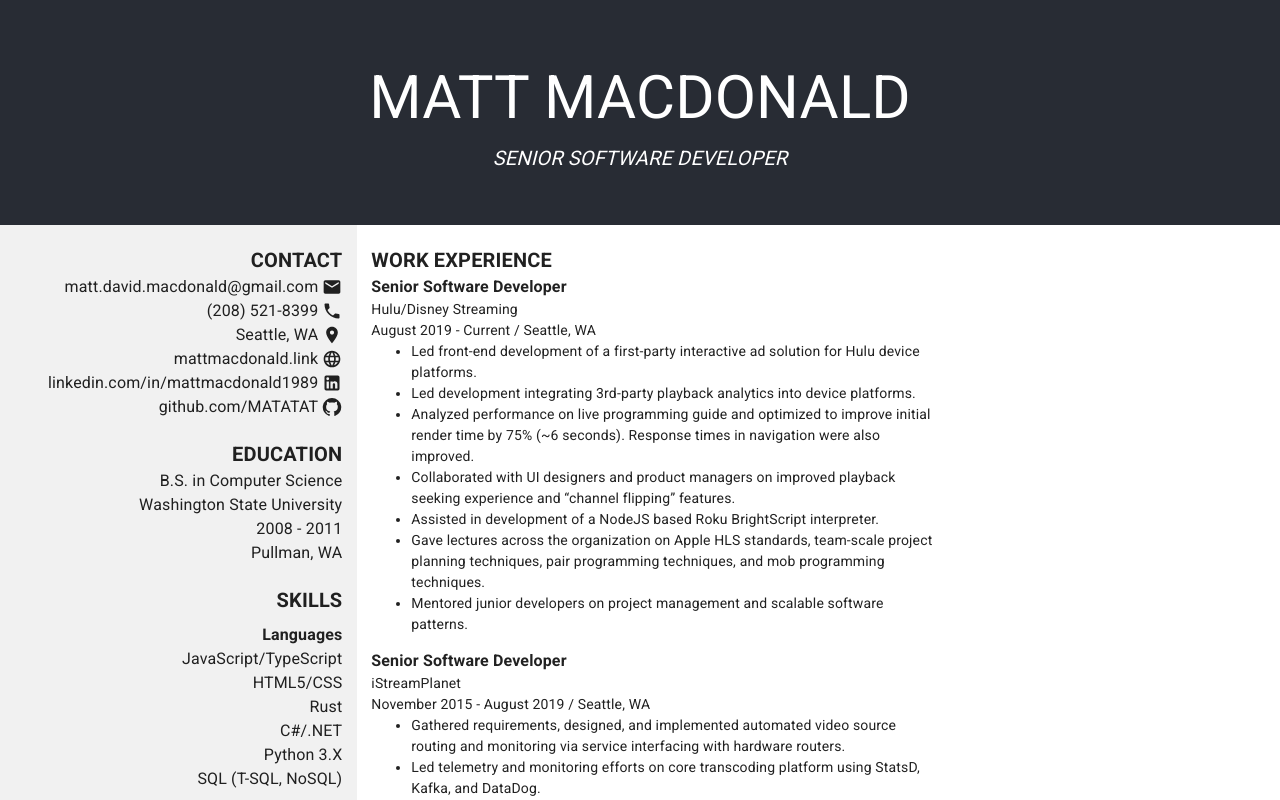
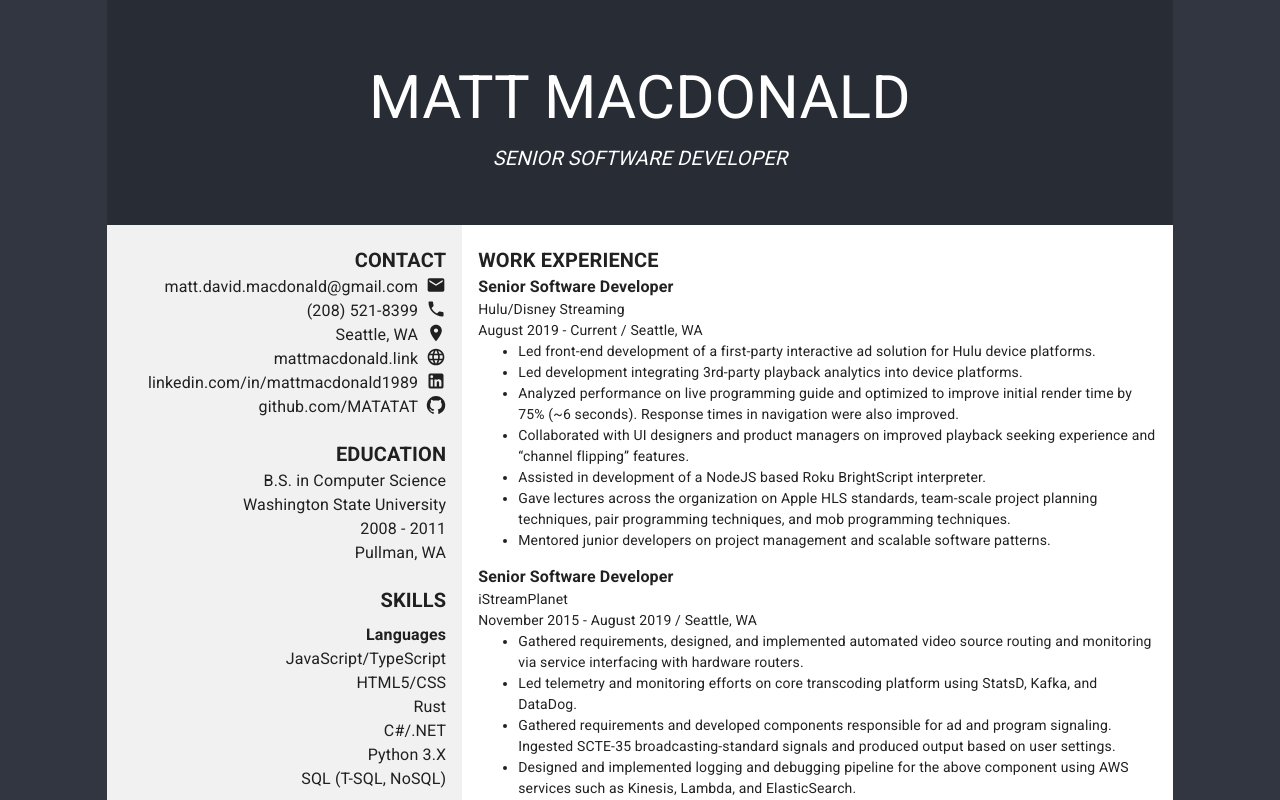
Before and after one commit to MATATAT/resume, a React (Create React App) app: page / in a window 1280 px wide. Shown: the top 800 px of the page. Built offline with nearby package versions, Linux system fonts and the light colour scheme.

Commit message:
Experimenting with converting to MaterialUI

```diff
--- a/src/App.tsx
+++ b/src/App.tsx
@@ -1,25 +1,27 @@
 import { Resume } from './types';
 import Header from './Header';
 
-import SideBar from './SideBar';
-import MainExperience from './MainExperience';
-
 import './App.css'
+import { Grid, Stack } from '@mui/material';
+import Body from './Body';
 
 export default function App(props: Resume) {
     return (
-        <div className='App'>
-            <Header
-                name={props.name}
-                title={props.title} />
-            <div className='App-main'>
-                <SideBar
+        <Grid container sx={{
+            bgcolor: '#313641'
+        }}>
+            <Grid item xs={0} sm={1} />
+            <Grid item xs={12} sm={10} >
+                <Header
+                    name={props.name}
+                    title={props.title} />
+                <Body
                     contact={props.contact}
+                    qualifications={props.qualifications}
                     education={props.education}
-                    qualifications={props.qualifications} />
-                <MainExperience
                     experience={props.experience} />
-            </div>
-        </div>
+            </Grid>
+            <Grid item xs={0} sm={1} />
+        </Grid>
     );
 }
--- /dev/null
+++ b/src/Body.tsx
@@ -0,0 +1,31 @@
+import { Grid, Stack } from "@mui/material";
+import MainExperience from "./MainExperience";
+import SideBar from "./SideBar";
+import { Contact, Institution, Qualification } from "./types";
+
+export interface BodyInfo {
+    contact: Contact,
+    education: Institution,
+    qualifications: Array<Qualification>,
+    experience: Array<Institution>
+}
+
+export default function Body(props: BodyInfo) {
+    return (
+        <Grid container flexWrap="wrap-reverse" sx={{
+            bgcolor: 'white',
+            paddingBottom: 15
+        }}>
+            <Grid item lg={4} xs={12}>
+                <SideBar
+                    contact={props.contact}
+                    education={props.education}
+                    qualifications={props.qualifications} />
+            </Grid>
+            <Grid item lg={8} xs={12}>
+                <MainExperience
+                    experience={props.experience} />
+            </Grid>
+        </Grid>
+    );
+}
--- a/src/Header.css
+++ b/src/Header.css
@@ -12,6 +12,8 @@
     text-align: center;
     font-size: 60px;
     text-transform: uppercase;
+    padding-left: 15px;
+    padding-right: 15px;
 }
 
 .Header-subtitle {
--- a/src/MainExperience.tsx
+++ b/src/MainExperience.tsx
@@ -1,13 +1,23 @@
 import { Institution } from "./types";
 
 import './MainExperience.css'
+import { Box } from "@mui/material";
 
 export default function MainExperience(props: { experience: Array<Institution> }) {
     return (
-        <div className="MainExperience">
+        <Box sx={{
+            fontSize: 14,
+            bgcolor: 'white',
+            paddingLeft: 2,
+            paddingRight: 2
+        }}>
             <div className="MainExperience-title">Work Experience</div>
             {props.experience.map(buildExperienceBlock)}
-        </div>
+        </Box>
+        // <div className="MainExperience">
+        //     <div className="MainExperience-title">Work Experience</div>
+        //     {props.experience.map(buildExperienceBlock)}
+        // </div>
     );
 }
 
--- a/src/SideBar.css
+++ b/src/SideBar.css
@@ -1,8 +1,8 @@
 .SideBar {
     background-color: #f1f1f1;
     text-align: right;
-    display: flex;
-    flex-direction: column;
+    /* display: flex;
+    flex-direction: column; */
     padding-left: 3em;
 }
 
--- a/src/SideBar.tsx
+++ b/src/SideBar.tsx
@@ -1,4 +1,4 @@
-import { SvgIconTypeMap } from "@mui/material";
+import { Stack, SvgIconTypeMap, useMediaQuery, useTheme } from "@mui/material";
 import { OverridableComponent } from "@mui/material/OverridableComponent";
 import SideBlock from "./SideBlock";
 import { Contact, Institution, Qualification } from "./types";
@@ -11,6 +11,7 @@ import PhoneIcon from '@mui/icons-material/Phone';
 import LocationOnIcon from '@mui/icons-material/LocationOn';
 
 import './SideBar.css';
+import { Box } from "@mui/system";
 
 type IconType = OverridableComponent<SvgIconTypeMap<{}, 'svg'>> & { muiName: string };
 
@@ -23,40 +24,80 @@ interface SideBarProps {
 type RenderFn = () => JSX.Element;
 
 export default function SideBar(props: SideBarProps) {
+    const theme = useTheme();
+    const largeScreen = useMediaQuery(theme.breakpoints.up('lg'));
+
     return (
-        <div className="SideBar">
-            <SideBlock title="Contact" renderer={renderContact(props.contact)} />
+        // <div className="SideBar">
+        //     <SideBlock title="Contact" renderer={renderContact(props.contact)} />
+        //     <SideBlock title="Education" renderer={renderEducation(props.education)} />
+        //     <SideBlock title="Skills" renderer={renderSkills(props.qualifications)} />
+        // </div>
+        <Box sx={{
+            textAlign: (largeScreen) ? 'right' : 'left',
+            bgcolor: '#f1f1f1',
+            paddingRight: 2,
+            paddingLeft: 2
+        }}>
+            <SideBlock title="Contact" renderer={renderContact(props.contact, largeScreen)} />
             <SideBlock title="Education" renderer={renderEducation(props.education)} />
             <SideBlock title="Skills" renderer={renderSkills(props.qualifications)} />
-        </div>
+        </Box>
     );
 }
 
-function renderContact(props: Contact): RenderFn {
+function renderContact(props: Contact, largeScreen: boolean): RenderFn {
     return () => {
         return (
-            <div>
-                <LabelWithIcon url={props.email} icon={EmailIcon} />
-                <LabelWithIcon url={props.phone} icon={PhoneIcon} />
-                <LabelWithIcon url={props.location} icon={LocationOnIcon} />
-                <LabelWithIcon url={props.websites.personal} icon={LanguageIcon} />
-                <LabelWithIcon url={props.websites.linkedIn} icon={LinkedInIcon} />
-                <LabelWithIcon url={props.websites.gitHub} icon={GitHubIcon} />
-            </div>
+            <>
+                <LabelWithIcon url={props.email} icon={EmailIcon} largeScreen={largeScreen} />
+                <LabelWithIcon url={props.phone} icon={PhoneIcon} largeScreen={largeScreen} />
+                <LabelWithIcon url={props.location} icon={LocationOnIcon} largeScreen={largeScreen} />
+                <LabelWithIcon url={props.websites.personal} icon={LanguageIcon} largeScreen={largeScreen} />
+                <LabelWithIcon url={props.websites.linkedIn} icon={LinkedInIcon} largeScreen={largeScreen} />
+                <LabelWithIcon url={props.websites.gitHub} icon={GitHubIcon} largeScreen={largeScreen} />
+            </>
         );
     }
 }
 
-function LabelWithIcon(props: { url: string, icon: IconType }) {
+function LabelWithIcon(props: { url: string, icon: IconType, largeScreen: boolean }) {
     const Icon = props.icon;
     return (
-        <div className="SideBar-label-with-icon">
-            <div className="SideBar-contact-label">{props.url}</div>
-            <div className="SideBar-contact-icon">
-                <Icon fontSize="small" />
-            </div>
-        </div>
-    );
+        <Stack direction={(props.largeScreen ? 'row-reverse' : 'row')} spacing={1}>
+            <Icon sx={{
+                alignItems: 'center',
+                alignContent: 'center',
+                justifyContent: 'center'
+            }} fontSize="small" />
+            <Box sx={{
+                alignItems: 'center',
+                alignContent: 'center',
+                justifyContent: 'center'
+            }}>{props.url}</Box>
+        </Stack>
+        // <Stack direction={(props.largeScreen ? 'row' : 'row-reverse')}>
+        //     <div >{props.url}</div>
+        //     {/* <Icon fontSize="small" /> */}
+        // </Stack>
+    )
+
+    // TODO: Better way to do this?
+    // return (props.largeScreen) ? (
+    //     <div className="SideBar-label-with-icon">
+    //         <div className="SideBar-contact-label">{props.url}</div>
+    //         <div className="SideBar-contact-icon">
+    //             <Icon fontSize="small" />
+    //         </div>
+    //     </div>
+    // ) : (
+    //     <Box>
+    //         <div className="SideBar-contact-icon">
+    //             <Icon fontSize="small" />
+    //         </div>
+    //         <div className="SideBar-contact-label">{props.url}</div>
+    //     </Box>
+    // );
 }
 
 function renderEducation(props: Institution): RenderFn {
--- a/src/SideBlock.tsx
+++ b/src/SideBlock.tsx
@@ -1,3 +1,4 @@
+import { Box } from '@mui/material';
 import './SideBlock.css';
 
 interface SideBlockProps {
@@ -7,9 +8,13 @@ interface SideBlockProps {
 
 export default function SideBlock(props: SideBlockProps) {
     return (
-        <div className='SideBlock'>
+        <Box>
             <div className="SideBlock-title">{props.title}</div>
             <div>{props.renderer?.() ?? "Nothing here currently"}</div>
-        </div>
+        </Box>
+        // <div className='SideBlock'>
+        //     <div className="SideBlock-title">{props.title}</div>
+        //     <div>{props.renderer?.() ?? "Nothing here currently"}</div>
+        // </div>
     );
 }
```
